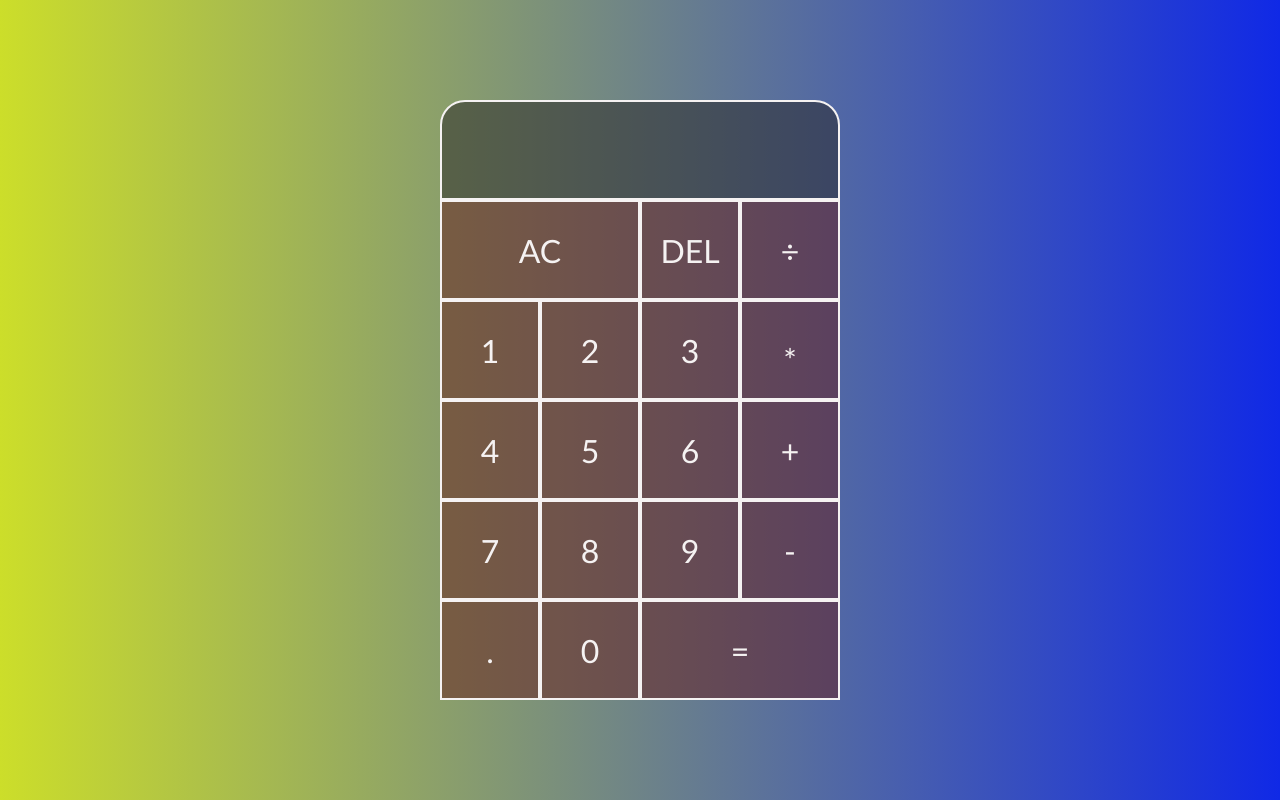
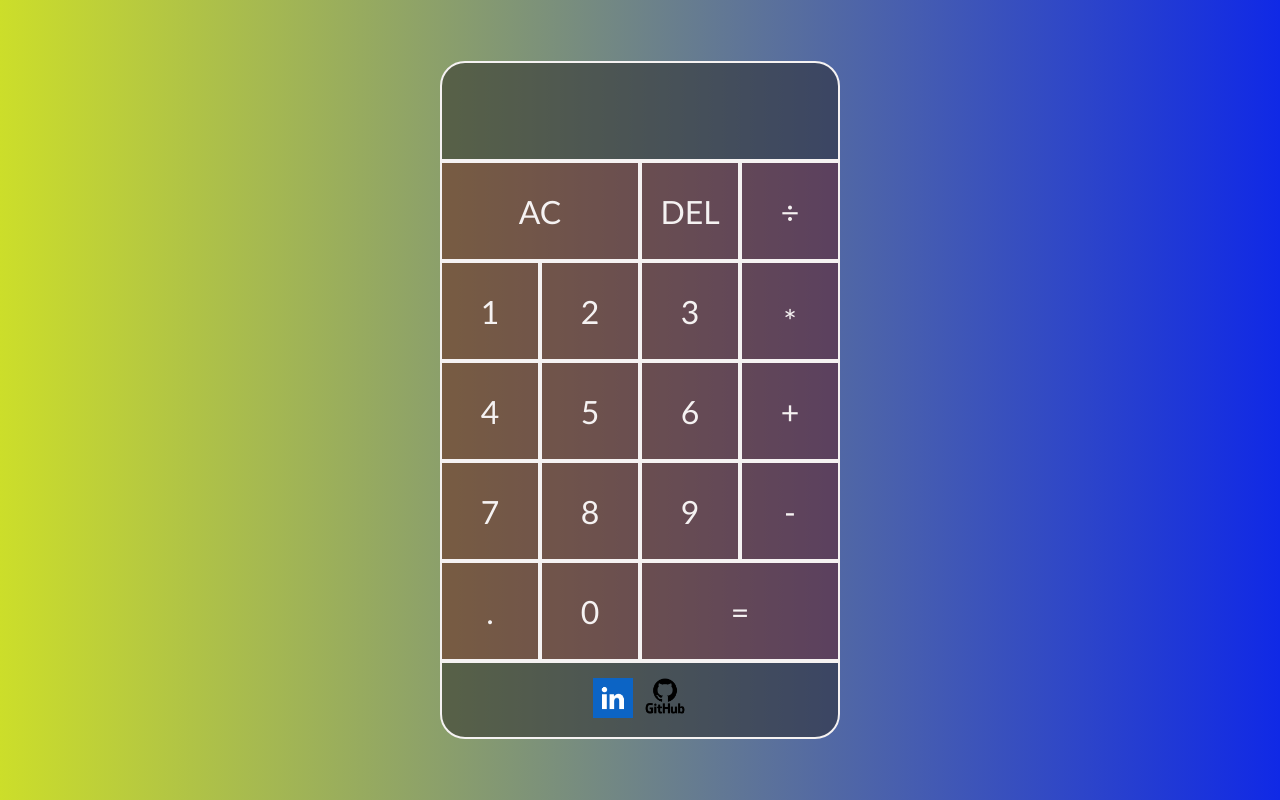
Before and after one commit to feyizoglu/calculator, a plain HTML site: page index.html in a window 1280 px wide. Drawn offline with Linux system fonts and the light colour scheme.

Commit message:
Finalizing

```diff
--- a/index.html
+++ b/index.html
@@ -31,6 +31,15 @@
       <button class="number">.</button>
       <button class="number">0</button>
       <button class="double equals">=</button>
+      <footer>
+        <a href="https://www.linkedin.com/in/tolgahanfeyizoglu/"
+          ><img src="/imgs/Linkedin.png" alt=""
+        /></a>
+
+        <a href="https://github.com/feyizoglu"
+          ><img class="github" src="/imgs/github.png" alt=""
+        /></a>
+      </footer>
     </div>
     <script src="script.js"></script>
   </body>
--- a/styles.css
+++ b/styles.css
@@ -55,3 +55,22 @@ button:hover {
   color: rgba(255, 255, 255);
   font-size: 2rem;
 }
+
+footer {
+  grid-column: 1 / -1;
+  border: 2px solid rgb(245, 242, 242);
+  background-color: rgba(39, 37, 37, 0.5);
+  display: flex;
+  justify-content: center;
+  padding: 15px;
+  border-radius: 0 0 25px 25px;
+}
+
+img {
+  width: 2.5em;
+  margin: auto 25% auto 25%;
+}
+.github {
+  width: 4em;
+  margin-left: 10px;
+}
```
Also changed, not shown: imgs/Linkedin.png (added), imgs/github.png (added).
